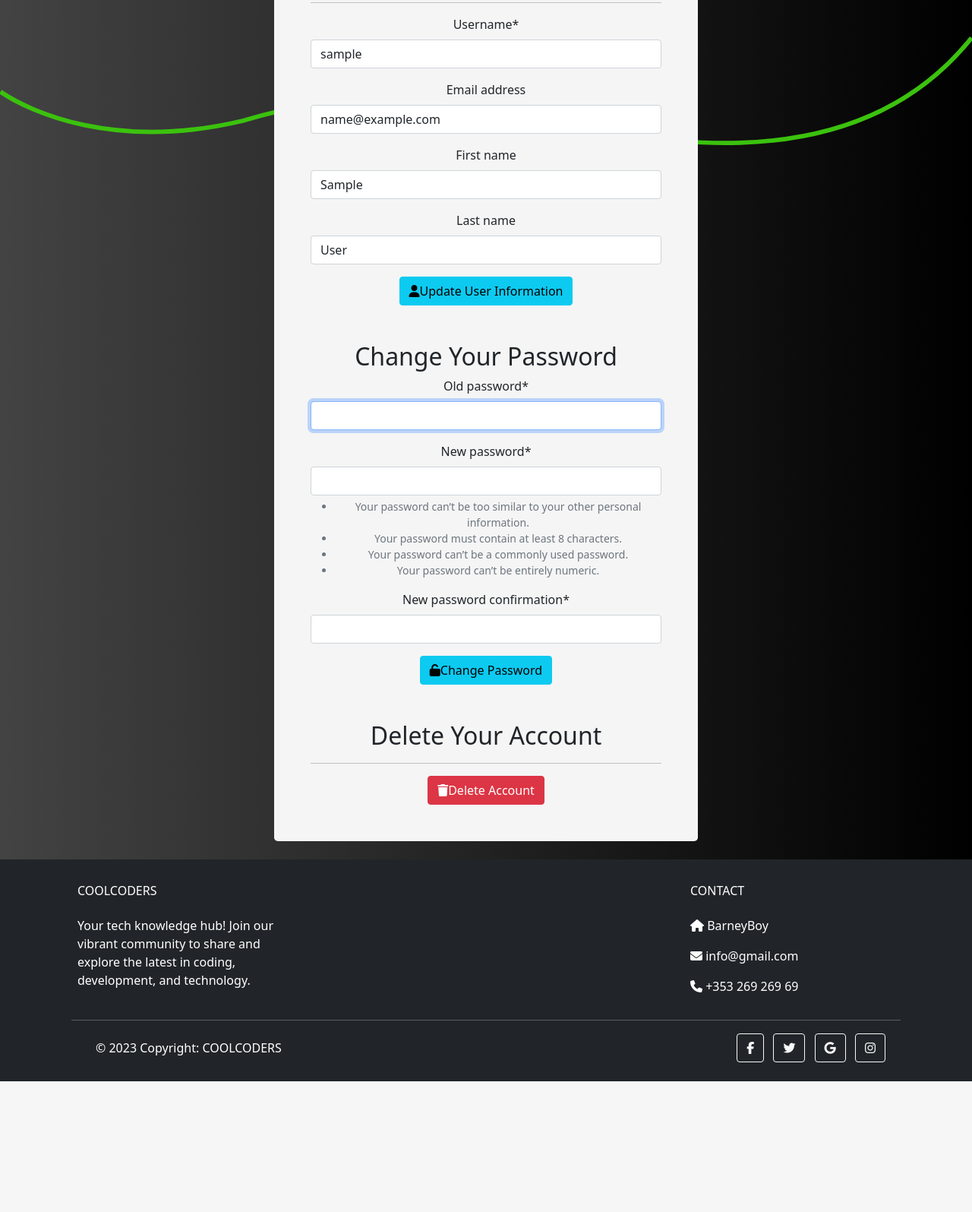
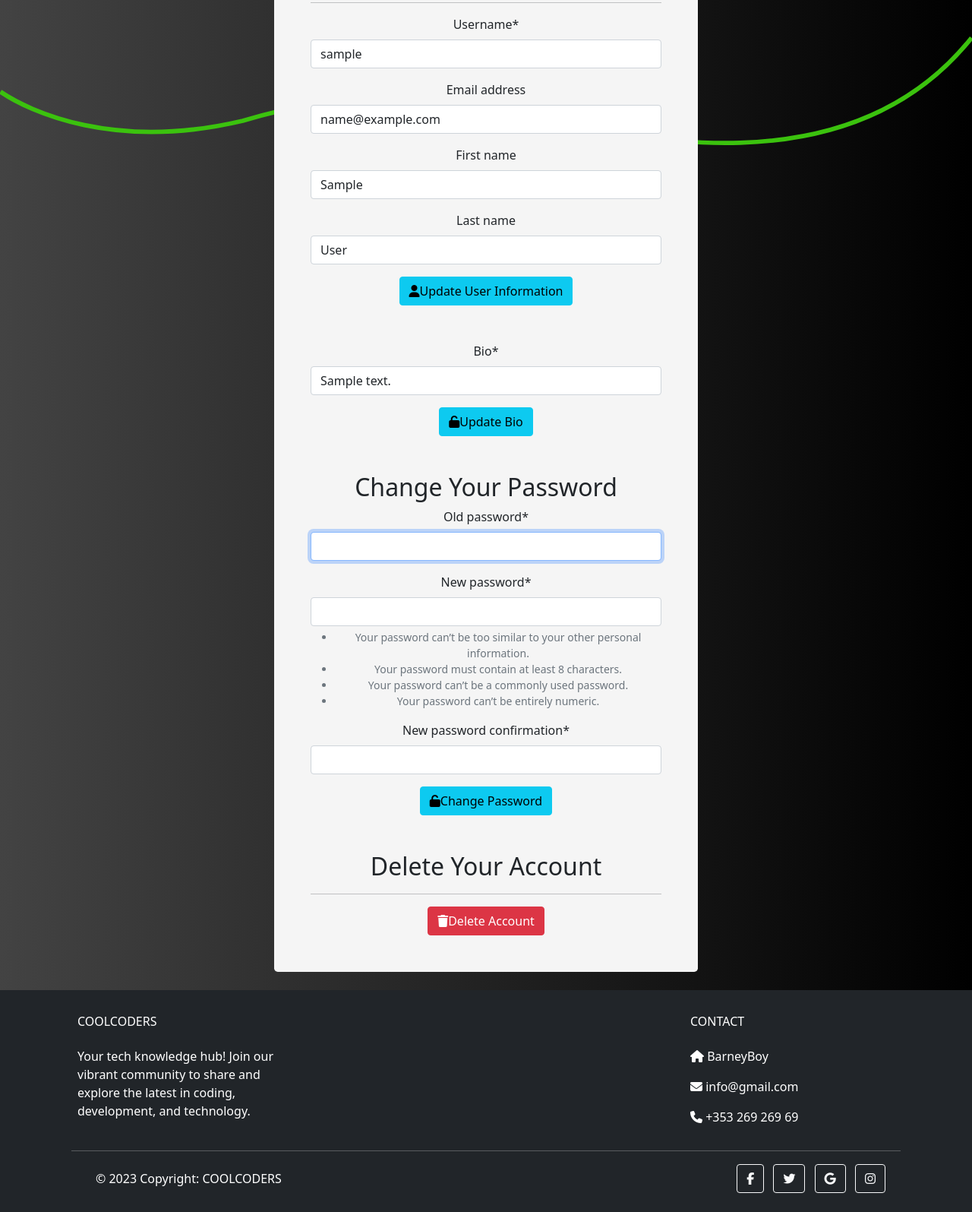
Before and after one commit to DarrachBarneveld/Project-4-CodeInstitute, a Django app: page /update_profile/ in a window 1280 px wide. Shown: the part 269-1864 px from the top of the page at 76% size. Before the commit the page ends 1692 px from the top, so only its background shows below. Run offline with Django 3.2, Linux system fonts and the light colour scheme; a user stored in the database is signed in; tables that the repository leaves empty hold one stand-in row (values such as "Sample post"); some libraries are stand-ins or nearby versions.

Commit message:
Added bio form and edit bio templates

```diff
--- a/blog/forms.py
+++ b/blog/forms.py
@@ -1,5 +1,5 @@
 from django import forms
-from .models import Post, Comment
+from .models import Post, Comment, Profile
 from django.contrib.auth.models import User
 from django.contrib.auth.forms import UserChangeForm
 from django_summernote.widgets import SummernoteWidget
@@ -21,8 +21,17 @@ class EditProfileForm(UserChangeForm):
 
     class Meta:
         model = User
-        fields = ("username", "email", "first_name", "last_name")
+        fields = ["username", "email", "first_name", "last_name"]
         help_texts = {"username": None}
+
+
+class EditBioForm(forms.ModelForm):
+    class Meta:
+        model = Profile
+        fields = ["bio"]
+        widgets = {
+            "bio": forms.TextInput(),
+        }
 
 
 class CommentForm(forms.ModelForm):
--- a/blog/models.py
+++ b/blog/models.py
@@ -2,6 +2,14 @@ from django.db import models
 from django.contrib.auth.models import User
 from django.utils.text import slugify
 from cloudinary.models import CloudinaryField
+
+
+class Profile(models.Model):
+    user = models.OneToOneField(User, null=True, on_delete=models.CASCADE)
+    bio = models.TextField()
+
+    def __str__(self):
+        return str(self.user)
 
 
 class Category(models.Model):
--- a/blog/views.py
+++ b/blog/views.py
@@ -4,7 +4,7 @@ from django.http import HttpResponseRedirect
 from django.contrib.auth import update_session_auth_hash
 from django.views import generic, View
 from .models import Post, Category, Comment
-from .forms import PostForm, EditProfileForm, CommentForm
+from .forms import PostForm, EditProfileForm, CommentForm, EditBioForm
 from django.contrib.auth.forms import PasswordChangeForm
 from django.contrib.auth.models import User
 from django.db.models import Count
@@ -204,12 +204,14 @@ class UpdateProfileView(View):
     template_name = "update_profile.html"
     user_form_class = EditProfileForm
     password_form_class = PasswordChangeForm
+    bio_form_class = EditBioForm
 
-    def get_context_data(self, user_form=None, password_form=None):
+    def get_context_data(self, user_form=None, password_form=None, bio_form=None):
         user = self.request.user
         context = {
             "user_form": user_form or self.user_form_class(instance=user),
             "password_form": password_form or self.password_form_class(user),
+            "bio_form": bio_form or self.bio_form_class(instance=user.profile),
         }
         return context
 
@@ -222,6 +224,18 @@ class UpdateProfileView(View):
 
         user_form = self.user_form_class(request.POST, instance=user)
         password_form = self.password_form_class(user, request.POST)
+        bio_form = self.bio_form_class(request.POST, instance=user.profile)
+
+        if "bio_change" in request.POST:
+            print("valid")
+            if bio_form.is_valid():
+                bio_form.save()
+                context = self.get_context_data(bio_form=bio_form)
+                return render(request, self.template_name, context)
+
+            else:
+                context = self.get_context_data(user_form=bio_form)
+                return render(request, self.template_name, context)
 
         if "password_change" in request.POST:
             if password_form.is_valid():
@@ -238,7 +252,6 @@ class UpdateProfileView(View):
                 return redirect("profile")
             else:
                 context = self.get_context_data(user_form=user_form)
-                print(context)
                 return render(request, self.template_name, context)
 
         if "delete_account" in request.POST:
--- a/coolcoders/settings.py
+++ b/coolcoders/settings.py
@@ -30,7 +30,7 @@ TEMPLATES_DIR = os.path.join(BASE_DIR, "templates")
 SECRET_KEY = os.environ.get("SECRET_KEY")
 
 # SECURITY WARNING: don't run with debug turned on in production!
-DEBUG = False
+DEBUG = True
 
 X_FRAME_OPTIONS = "SAMEORIGIN"
 
--- a/templates/profile.html
+++ b/templates/profile.html
@@ -51,9 +51,9 @@
           <hr />
           <div class="row">
             <div class="col-sm-3">
-              <h6 class="mb-0">Address</h6>
+              <h6 class="mb-0">Bio</h6>
             </div>
-            <div class="col-sm-9 text-secondary">BAY AREA LADS</div>
+            <div class="col-sm-9 text-secondary">{{user.profile.bio}}</div>
           </div>
           <hr />
 
--- a/templates/update_profile.html
+++ b/templates/update_profile.html
@@ -8,6 +8,12 @@
         {% csrf_token %} {{ user_form | crispy }}
         <button class="btn btn-info" type="submit" name="update_profile">
           <i class="fa-solid fa-user"></i>Update User Information
+        </button>
+      </form>
+      <form method="post" class="mb-5">
+        {% csrf_token %}{{ bio_form | crispy }}
+        <button class="btn btn-info" type="submit" name="bio_change">
+          <i class="fa-solid fa-unlock"></i>Update Bio
         </button>
       </form>
 
```
Also changed, not shown: blog/admin.py (+6 -1 lines), blog/migrations/0002_profile.py (added).
